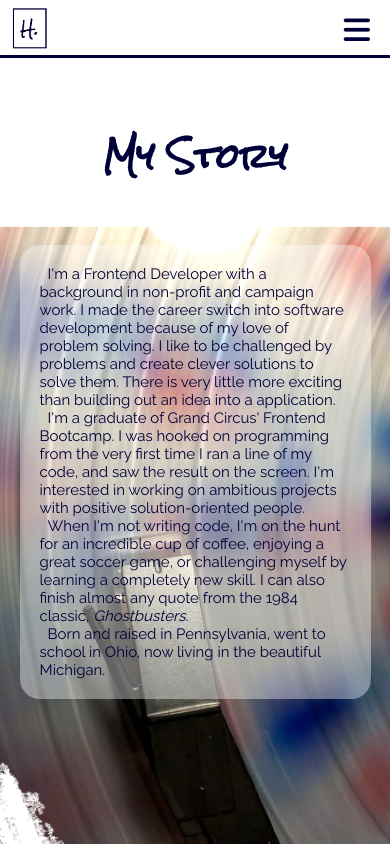
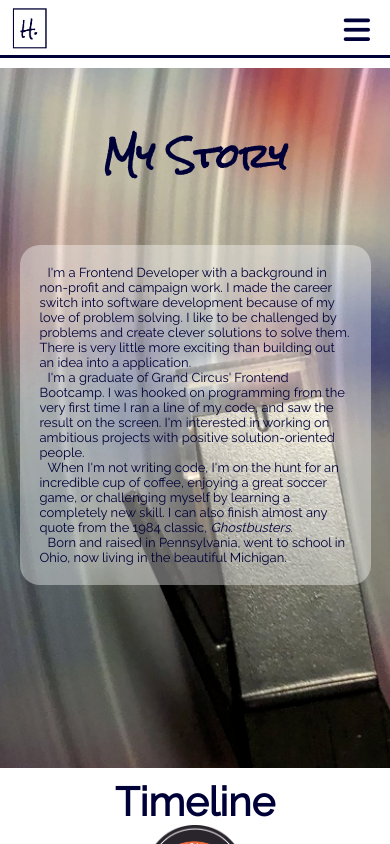
Before and after one commit to Henry-Overholt/henryOverholtPortfolio, an Angular app: page /story in a window 390 px wide. Shown: the top 844 px of the page. Built offline with nearby package versions, Linux system fonts and the light colour scheme; a web font is replaced by a local one.

Commit message:
made mobile styling

```diff
--- a/src/app/story/story.component.css
+++ b/src/app/story/story.component.css
@@ -29,13 +29,13 @@ h1 {
 }
 p {
   text-indent: 8px;
-  font-size: 15px;
+  font-size: 13px;
 }
 #timeline {
   display: flex;
   flex-direction: column;
   align-items: center;
-  margin-top: 20px;
+  margin-top: 10px;
 }
 #timelineContainer {
   display: flex;
@@ -72,7 +72,7 @@ p {
   padding-bottom: 5px;
 }
 h2 {
-  font-size: 20px;
+  font-size: 40px;
   font-family: "Raleway";
 }
 .fas {
@@ -134,10 +134,10 @@ button {
 #myStory {
   z-index: 1;
   width: 100%;
-  height: 1000px;
-  background: url("./../../assets/recordBackground.png");
-  background-position: right center;
-  background-size: 900px;
+  height: 700px;
+  background: url("./../../assets/transparentRecordMd.png");
+  background-position: center;
+  background-size: 1000px;
   background-repeat: no-repeat;
 }
 .body {
@@ -187,7 +187,7 @@ button {
     width: 250px;
   }
   h2 {
-    font-size: 30px;
+    font-size: 40px;
     margin-bottom: 0px;
   }
   #date {
```
Also changed, not shown: src/assets/transparentRecord.png (deleted).
